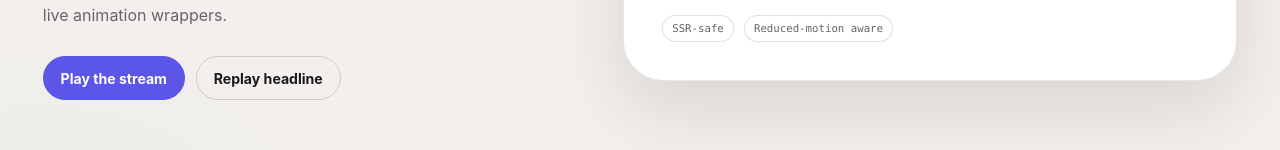
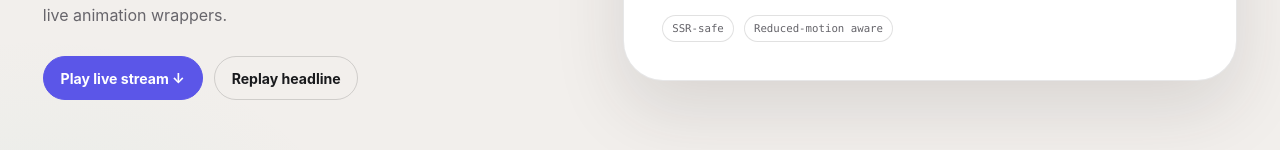
Before and after one commit to VoldemLive/reveal-sequence, a React (Vite) app: page / in a window 1280 px wide. Shown: the part 563-713 px from the top of the page. Built offline with nearby package versions, Linux system fonts and the light colour scheme.

Commit message:
fix: connect hero action to live demo

```diff
--- a/src/demo/App.tsx
+++ b/src/demo/App.tsx
@@ -34,6 +34,7 @@ export function App() {
   const [staticRun, setStaticRun] = useState(0)
   const [cards, setCards] = useState(initialCards)
   const timers = useRef<number[]>([])
+  const streamDemoRef = useRef<HTMLElement>(null)
 
   const selectedChunks = useMemo(
     () =>
@@ -67,6 +68,17 @@ export function App() {
     )
   }
 
+  const playStreamInView = () => {
+    runStream()
+    const reducedMotion = window.matchMedia('(prefers-reduced-motion: reduce)').matches
+
+    window.requestAnimationFrame(() => {
+      streamDemoRef.current?.scrollIntoView({
+        behavior: reducedMotion ? 'auto' : 'smooth',
+        block: 'center',
+      })
+    })
+  }
   const runBurst = () => {
     stopStream()
     setIsBurst(true)
@@ -120,8 +132,8 @@ export function App() {
             preserves what is read, and keeps a hard budget on live animation wrappers.
           </p>
           <div className="hero-actions">
-            <button className="button primary" disabled={isStreaming} onClick={runStream}>
-              {isStreaming ? 'Streaming…' : 'Play the stream'}
+            <button className="button primary" disabled={isStreaming} onClick={playStreamInView}>
+              {isStreaming ? 'Streaming…' : 'Play live stream ↓'}
             </button>
             <button className="button ghost" onClick={() => setStaticRun((run) => run + 1)}>
               Replay headline
@@ -222,7 +234,7 @@ export function App() {
             </button>
           </aside>
 
-          <article className="stream-card">
+          <article className="stream-card" ref={streamDemoRef} tabIndex={-1} aria-label="Live stream output">
             <div className="card-topline">
               <span className="signal"><i />LIVE STREAM</span>
               <span>{isBurst ? 'WORD / BURST' : `${granularity.toUpperCase()} / APPEND`}</span>
```
